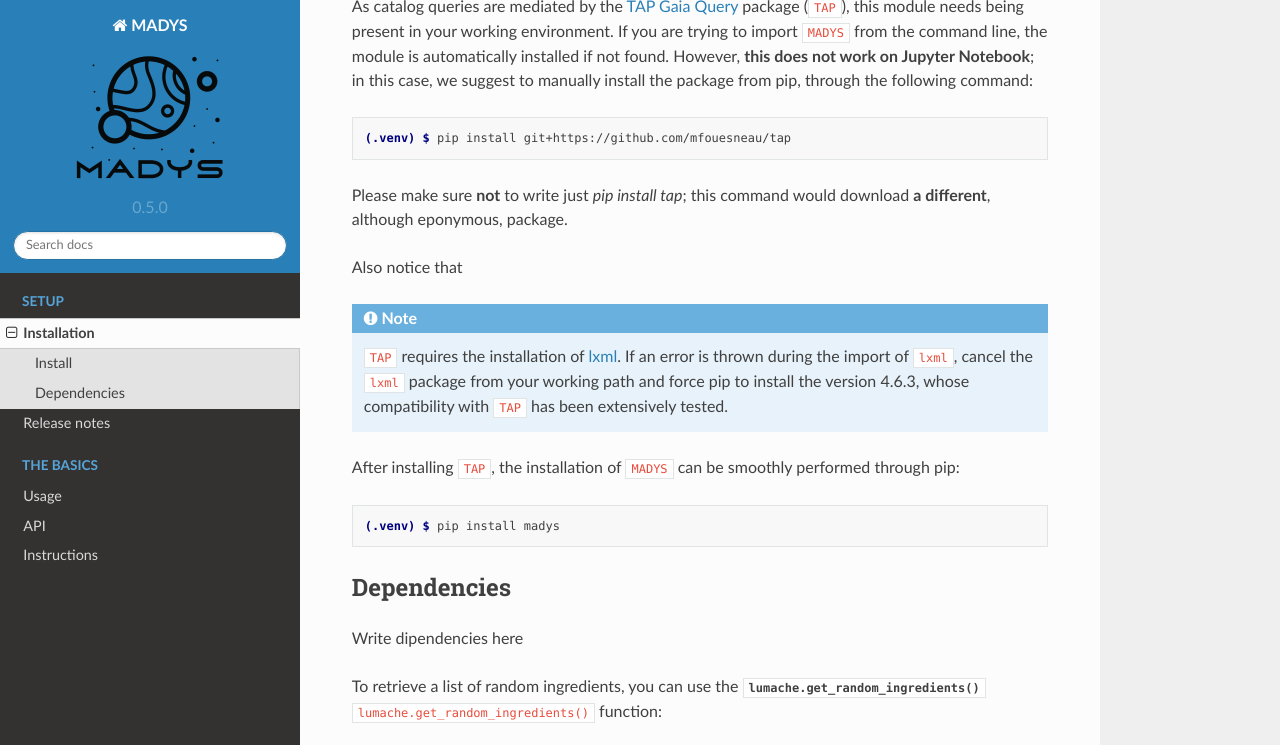
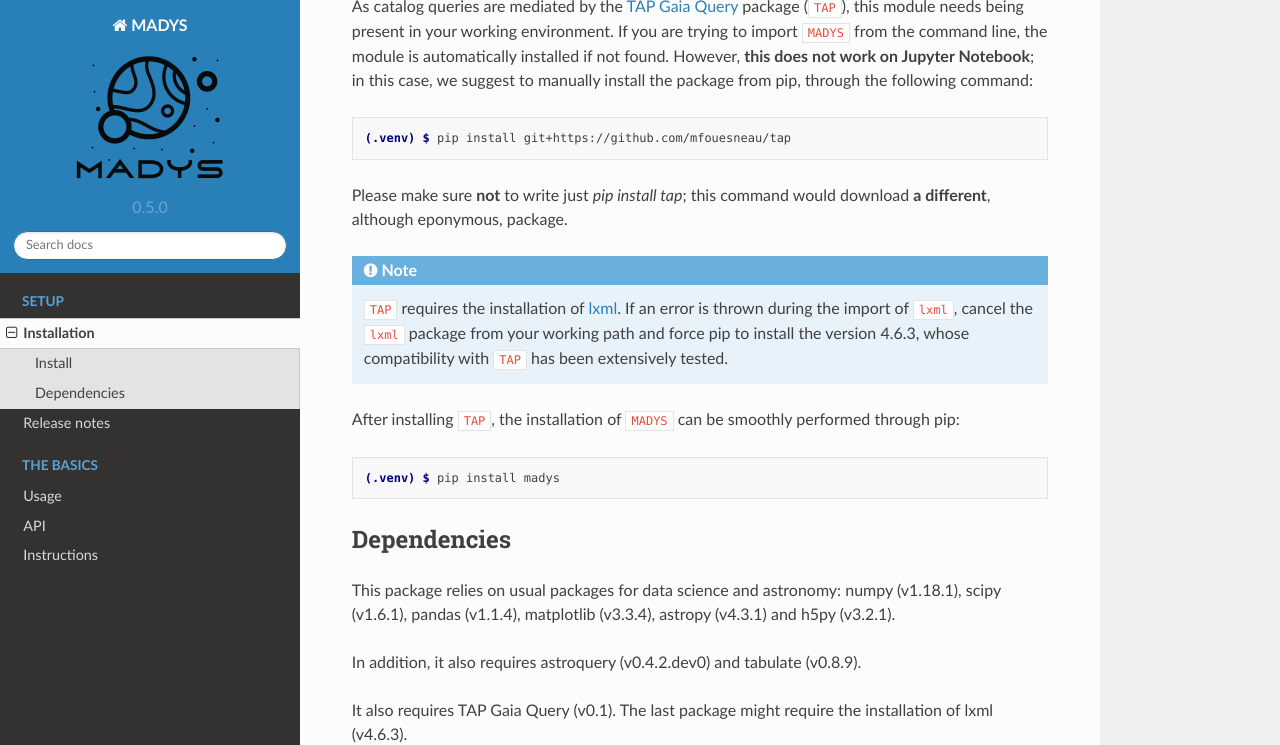
Before and after one commit to vsquicciarini/madys, a Sphinx documentation site: the page built from docs/source/installation.rst, in a window 1280 px wide and 900 px high, scrolled down 221 px, cut to the strip 0-745 px from the top of the window. Built offline with Sphinx 7.4.7 and the Read the Docs theme 2.0.0, drawn with Linux system fonts in a browser that asks for light colours.

Commit message:
Update installation.rst

```diff
--- a/docs/source/installation.rst
+++ b/docs/source/installation.rst
@@ -14,8 +14,6 @@ As catalog queries are mediated by the `TAP Gaia Query <https://github.com/mfoue
 
 Please make sure **not** to write just `pip install tap`; this command would download **a different**, although eponymous, package.
 
-Also notice that
-
 .. note::
 
    ``TAP`` requires the installation of `lxml <https://lxml.de/>`_. If an error is thrown during the import of ``lxml``, cancel the ``lxml`` package from your working path and force pip to install the version 4.6.3, whose compatibility with ``TAP`` has been extensively tested.
@@ -29,7 +27,15 @@ After installing ``TAP``, the installation of ``MADYS`` can be smoothly performe
 Dependencies
 ----------------
 
-Write dipendencies here
+This package relies on usual packages for data science and astronomy: numpy (v1.18.1), scipy (v1.6.1), pandas (v1.1.4), matplotlib (v3.3.4), astropy (v4.3.1) and h5py (v3.2.1).
+
+In addition, it also requires astroquery (v0.4.2.dev0) and tabulate (v0.8.9).
+
+It also requires TAP Gaia Query (v0.1). The last package might require the installation of lxml (v4.6.3).
+
+
+
+
 
 To retrieve a list of random ingredients,
 you can use the :py:func:`lumache.get_random_ingredients` ``lumache.get_random_ingredients()`` function:
```
